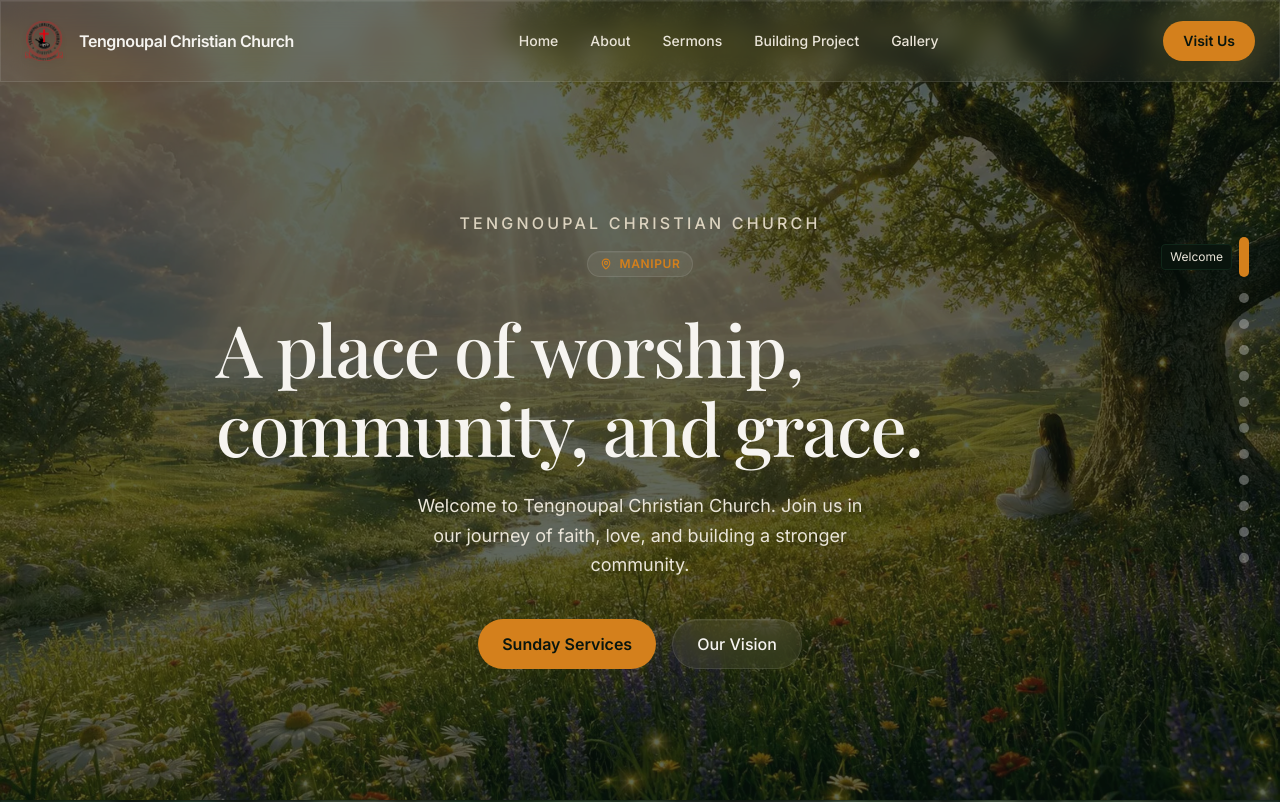
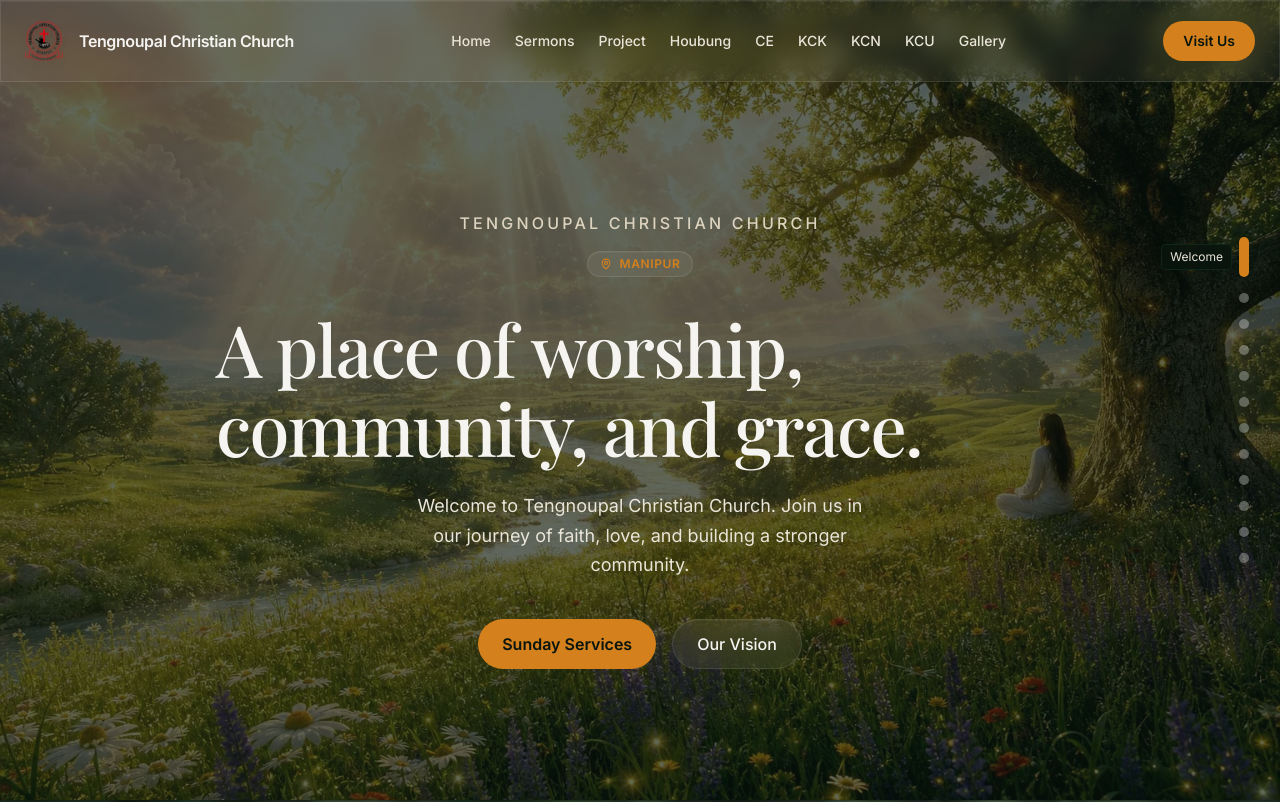
Before and after one commit to metachasm-beep/tengnoupalchurch, a React (Vite) app: page / in a window 1280 px wide. Shown: the top 802 px of the page. Built offline with nearby package versions, Linux system fonts and the light colour scheme; a web font is replaced by a local one.

Commit message:
feat: update Navbar with new folds

```diff
--- a/src/folds/Navbar.jsx
+++ b/src/folds/Navbar.jsx
@@ -14,11 +14,15 @@
           <img src="/assets/logo.webp" alt="Logo" className="h-10 w-auto object-contain drop-shadow-md" />
           <span className="hidden sm:inline font-semibold tracking-tight text-bone-50">Tengnoupal Christian Church</span>
         </div>
-        <div className="hidden md:flex gap-8 text-sm font-medium text-bone-100">
+        <div className="hidden md:flex flex-wrap items-center justify-center gap-3 lg:gap-6 text-xs lg:text-sm font-medium text-bone-100">
           <button onClick={() => scrollTo('nav-hero')} className="hover:text-amber-accent transition-colors">Home</button>
-          <button onClick={() => scrollTo('nav-hero')} className="hover:text-amber-accent transition-colors">About</button>
           <button onClick={() => scrollTo('nav-sermons')} className="hover:text-amber-accent transition-colors">Sermons</button>
-          <button onClick={() => scrollTo('nav-project')} className="hover:text-amber-accent transition-colors">Building Project</button>
+          <button onClick={() => scrollTo('nav-project')} className="hover:text-amber-accent transition-colors">Project</button>
+          <button onClick={() => scrollTo('nav-houbong')} className="hover:text-amber-accent transition-colors">Houbung</button>
+          <button onClick={() => scrollTo('nav-ce')} className="hover:text-amber-accent transition-colors">CE</button>
+          <button onClick={() => scrollTo('nav-kck')} className="hover:text-amber-accent transition-colors">KCK</button>
+          <button onClick={() => scrollTo('nav-kcn')} className="hover:text-amber-accent transition-colors">KCN</button>
+          <button onClick={() => scrollTo('nav-kcu')} className="hover:text-amber-accent transition-colors">KCU</button>
           <button onClick={() => scrollTo('nav-gallery')} className="hover:text-amber-accent transition-colors">Gallery</button>
         </div>
         <button onClick={() => scrollTo('nav-footer')} className="bg-amber-accent text-forest-900 px-5 py-2.5 rounded-full text-sm font-bold hover:scale-[0.98] hover:bg-amber-accent-hover transition-all">
```
